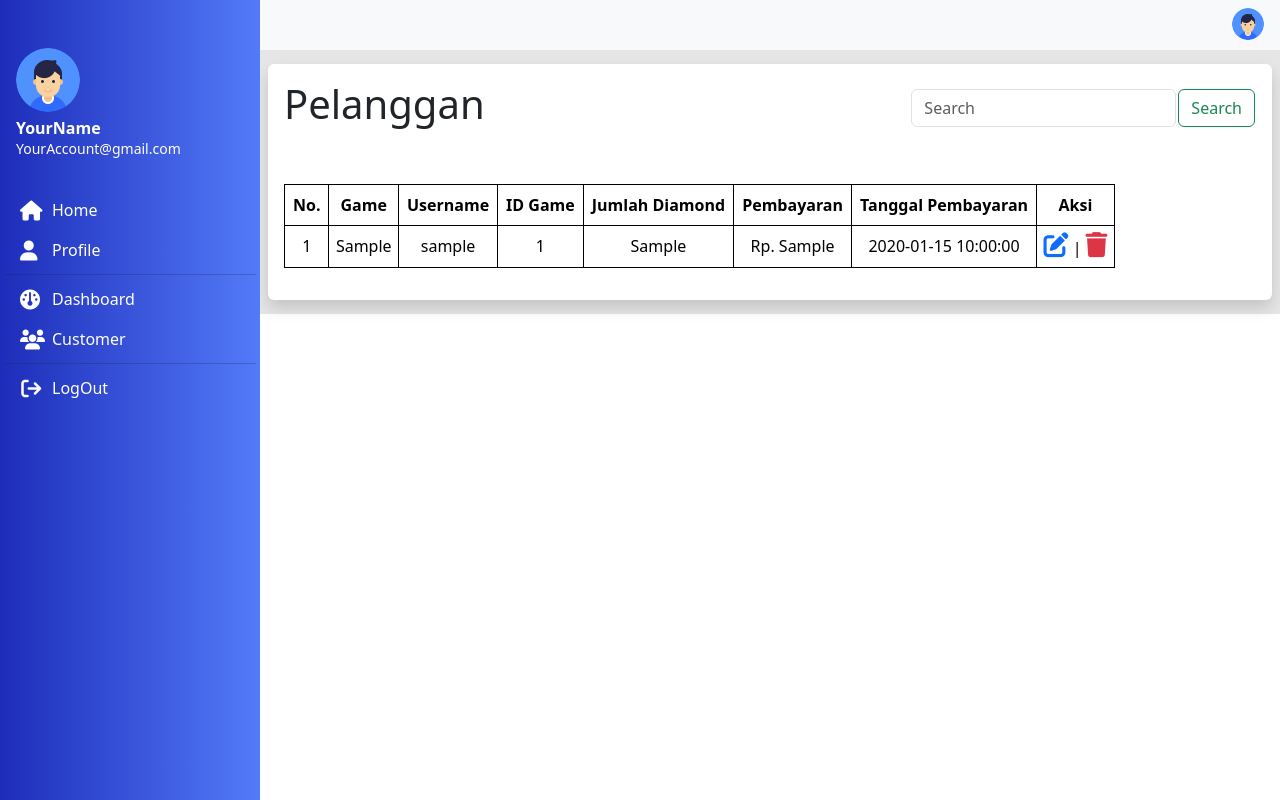
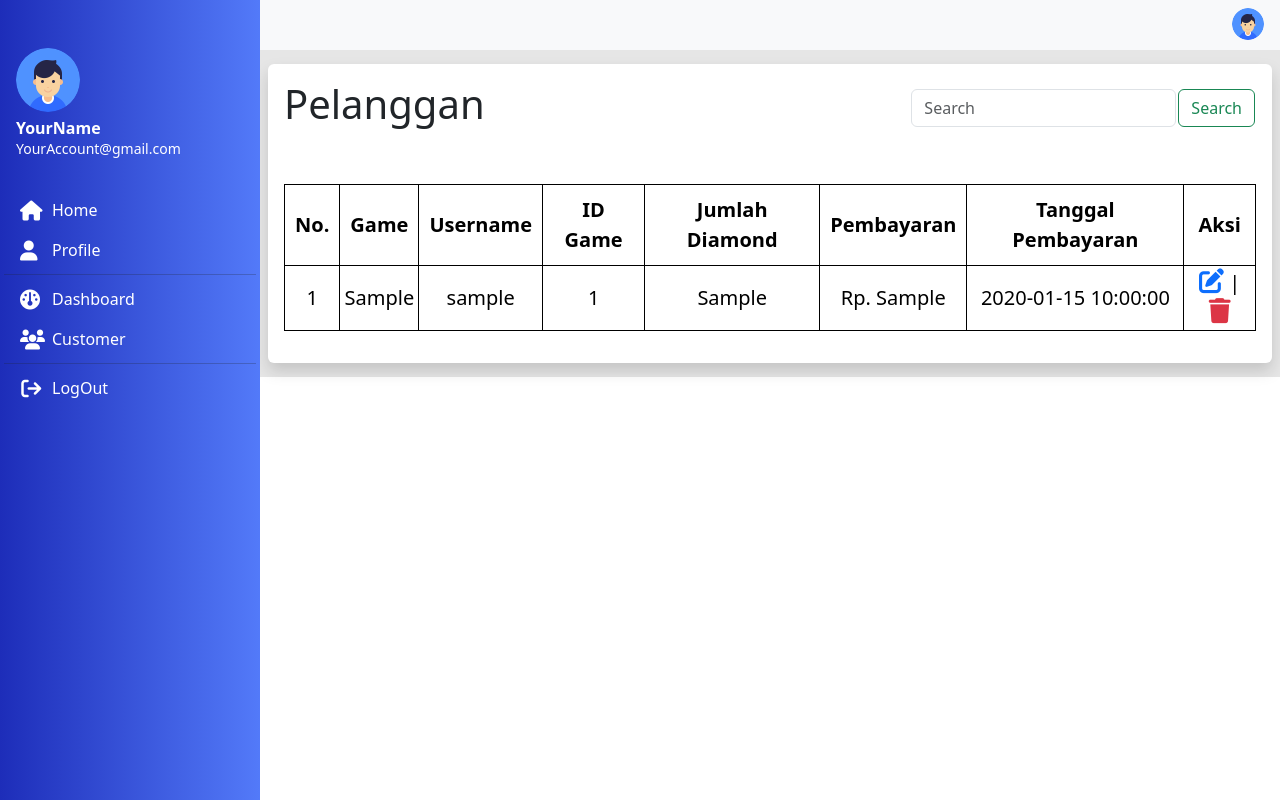
Before and after one commit to SindyMaulina02/Project-team10, a PHP site: page /admin/customer/customer.php in a window 1280 px wide. Run offline with PHP 8.4, Linux system fonts and the light colour scheme; tables that the repository leaves empty or names only in its code hold one stand-in row (values such as "Sample post").

Commit message:
Commit Tugas Besar

```diff
--- a/assets/css/style.css
+++ b/assets/css/style.css
@@ -188,9 +188,12 @@
 
 
 
+
+
 .table table {
     text-align: center;
     border: 1px solid black;
+    font-size: 20px;
 }
 
 .table table th {
@@ -199,7 +202,7 @@
 }
 
 .table table td {
-    padding: .4em;
+    padding: .1em;
     border: 1px solid black;
 }
 
--- a/diamonds/pubg/29.php
+++ b/diamonds/pubg/29.php
@@ -109,7 +109,7 @@ if (isset($_POST["submit"])) {
                         <td></td>
                         <!-- <td><a href="index.php" class=" btn-primary"><i class="fa-solid fa-backward"></i></a></td> -->
                         <td></td>
-                        <td><button type="submit" name="submit" class="btn btn-dark">BUY</button></td>
+                        <td><button type="submit" name="submit" class="btn btn-dark buy">BUY</button></td>
                     </tr>
                 </table>
             </form>
@@ -119,7 +119,7 @@ if (isset($_POST["submit"])) {
 
         <!--Waves Container-->
         <div>
-            <svg class="waves" xmlns="http://www.w3.org/2000/svg" xmlns:xlink="http://www.w3.org/1999/xlink" viewBox="0 24 150 28" preserveAspectRatio="none" shape-rendering="auto">
+            <svg class="waves mt-5" xmlns="http://www.w3.org/2000/svg" xmlns:xlink="http://www.w3.org/1999/xlink" viewBox="0 24 150 28" preserveAspectRatio="none" shape-rendering="auto">
                 <defs>
                     <path id="gentle-wave" d="M-160 44c30 0 58-18 88-18s 58 18 88 18 58-18 88-18 58 18 88 18 v44h-352z" />
                 </defs>
```
